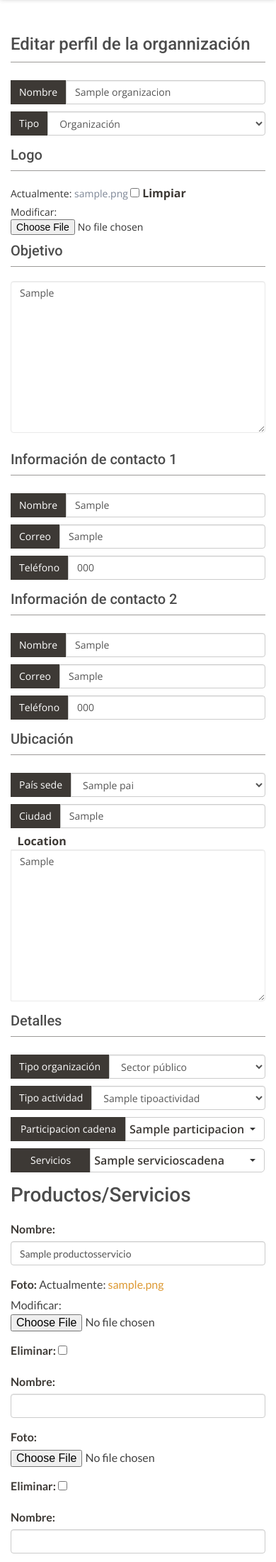
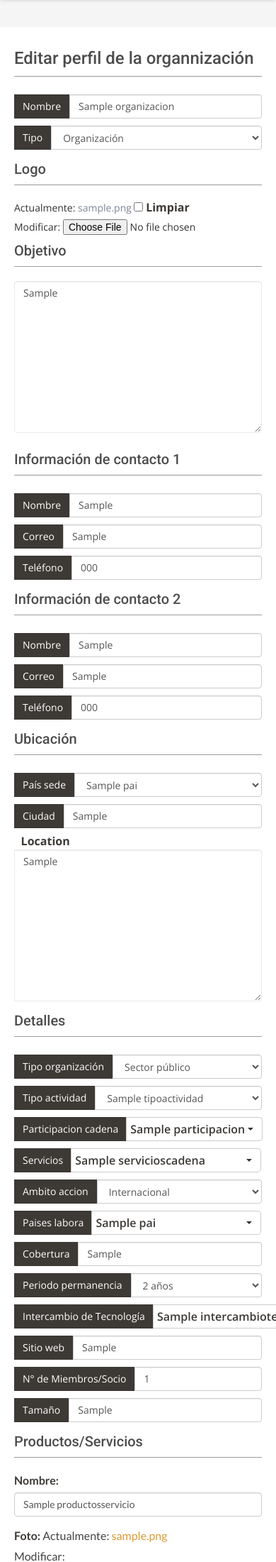
Before and after one commit to CARocha/cadenacacao, a Django app: a page that uses templates/editar_org.html in a window 390 px wide; the page is wider, and only the part inside the window is pictured. Shown: the part 68-2269 px from the top of that part at 71% size. Run offline with Django 3.2, Linux system fonts and the light colour scheme; a user stored in the database is signed in; tables that the repository leaves empty hold one stand-in row (values such as "Sample post"); parts of the project's set-up code (start-up, migrations or seed data) failed here and were passed over; some libraries are stand-ins or nearby versions; some web fonts are replaced.

Commit message:
terminando cadena cacao

```diff
--- a/static_media/css/style.styl
+++ b/static_media/css/style.styl
@@ -147,7 +147,7 @@ select#input
     input[type="text"]
         height 44px
 .bootstrap-select:not([class*=col-]):not([class*=form-control]):not(.input-group-btn)
-    width 100%
+    width 100% !important
 .bootstrap-select>.dropdown-toggle
     margin 0px
     padding 5px
@@ -162,6 +162,34 @@ select#input
     label
         font-size 16px
         color negro
+    input[type=file]
+        display inline-block
+.detalle-user
+    background-color white
+    padding 20px
+.reset-pass
+    ul
+        list-style square
+        padding-left 40px
+    ul.errorlist
+        list-style none
+        padding 0
+        color red
+        li
+            padding-left: 1.3em
+            &:before
+                content 'X'
+                font-weight bold
+                display inline-block
+                margin-left -1.3em
+                width 1em
+                font-size 17px
+.login-user
+    margin-bottom 40px
+    a
+        color colorlink
+.modal-footer .btn + .btn
+    margin-bottom 10px
 /*Detalle org*/
 .obj-org
     margin-bottom 10px
--- a/templates/editar_org.html
+++ b/templates/editar_org.html
@@ -4,7 +4,7 @@
     <link rel="stylesheet" href="/static/css/bootstrap-select.min.css">
 {% endblock extra_css %}
 {% block content %}
-<section class="section-white small-padding">
+<section class="section-grey small-padding">
 
         <!--begin container-->
         <div class="container detalle-user">
@@ -15,6 +15,7 @@
         			<h4 class="border-bottom-black">Editar perfil de la organnización</h4>
         			<form action="." method="POST" id="contact-form" class="contact form-edit-org" enctype="multipart/form-data">{% csrf_token %}
 						{{ form.media }}
+
 						<div class="row">
 					        <div class="col-xs-12 col-sm-6">
 					            <div class="input-group group-costum-2">
@@ -139,40 +140,96 @@
 					    	<div class="col-xs-12 col-sm-12">
 					    		<h5 class="border-bottom-black">Detalles</h5>
 					    	</div>
-					    	<div class="col-xs-12 col-sm-6">
+					    	<div class="col-xs-12 col-sm-6 col-md-4">
 					    		<div class="input-group group-costum-2">
 					                <span class="input-group-addon " id="sizing-addon2">Tipo organización</span>
 									{{ form.tipo_organizacion }}
 
 								</div>
 					    	</div>
-					    	<div class="col-xs-12 col-sm-6">
+					    	<div class="col-xs-12 col-sm-6 col-md-4">
 					    		<div class="input-group group-costum-2">
 					                <span class="input-group-addon " id="sizing-addon2">Tipo actividad</span>
 									{{ form.tipo_actividad }}
 
 								</div>
 					    	</div>
-					    	<div class="col-xs-12 col-sm-6">
+					    	<div class="col-xs-12 col-sm-6 col-md-4">
 					    		<div class="input-group group-costum-2">
 					                <span class="input-group-addon " id="sizing-addon2">Participacion cadena</span>
 									{{ form.participacion_cadena }}
 
 								</div>
 					    	</div>
-					    	<div class="col-xs-12 col-sm-6">
+					    	<div class="col-xs-12 col-sm-6 col-md-4">
 					    		<div class="input-group group-costum-2">
 					                <span class="input-group-addon " id="sizing-addon2">Servicios</span>
 									{{ form.servicios }}
 
 								</div>
 					    	</div>
+					    	<div class="col-xs-12 col-sm-6 col-md-4">
+					    		<div class="input-group group-costum-2">
+					                <span class="input-group-addon " id="sizing-addon2">Ambito accion</span>
+									{{ form.ambito_accion }}
+
+								</div>
+					    	</div>
+					    	<div class="col-xs-12 col-sm-6 col-md-4">
+					    		<div class="input-group group-costum-2">
+					                <span class="input-group-addon " id="sizing-addon2">Paises labora</span>
+									{{ form.paises_labora }}
+
+								</div>
+					    	</div>
+					    	<div class="col-xs-12 col-sm-6 col-md-4">
+					    		<div class="input-group group-costum-2">
+					                <span class="input-group-addon " id="sizing-addon2">Cobertura</span>
+									{{ form.cobertura }}
+
+								</div>
+					    	</div>
+					    	<div class="col-xs-12 col-sm-6 col-md-4">
+					    		<div class="input-group group-costum-2">
+					                <span class="input-group-addon " id="sizing-addon2">Periodo permanencia</span>
+									{{ form.periodo_permanencia }}
+
+								</div>
+					    	</div>
+					    	<div class="col-xs-12 col-sm-6 col-md-4">
+					    		<div class="input-group group-costum-2">
+					                <span class="input-group-addon " id="sizing-addon2">Intercambio de Tecnología</span>
+									{{ form.intercambio }}
+
+								</div>
+					    	</div>
+					    	<div class="col-xs-12 col-sm-6 col-md-4">
+					    		<div class="input-group group-costum-2">
+					                <span class="input-group-addon " id="sizing-addon2">Sitio web</span>
+									{{ form.sitio_web }}
+
+								</div>
+					    	</div>
+					    	<div class="col-xs-12 col-sm-6 col-md-4">
+					    		<div class="input-group group-costum-2">
+					                <span class="input-group-addon " id="sizing-addon2">N° de Miembros/Socio</span>
+									{{ form.miembros }}
+
+								</div>
+					    	</div>
+					    	<div class="col-xs-12 col-sm-6 col-md-4">
+					    		<div class="input-group group-costum-2">
+					                <span class="input-group-addon " id="sizing-addon2">Tamaño</span>
+									{{ form.tamano }}
+
+								</div>
+					    	</div>
 					    </div>
 
 
-						<h3>Productos/Servicios</h3>
+						<h5 class="border-bottom-black">Productos/Servicios</h5>
 						{{ formset.as_p }}
-						<input type="submit" name="Editar" value="Actualizar">
+						<input type="submit" name="Editar" class="contact-submit" value="Actualizar">
 					</form>
         		</div>
         	</div>
@@ -188,7 +245,7 @@
 <script src="/static/js/bootstrap-select.min.js"></script>
 
 <script type="text/javascript">
-    $('#id_participacion_cadena, #id_servicios').selectpicker({
+    $('#id_participacion_cadena, #id_servicios, #id_paises_labora,#id_intercambio').selectpicker({
       style: 'btn-default',
       size: 4,
       liveSearch: 'true',
@@ -199,8 +256,12 @@
 <script type="text/javascript">
 	$('input[type=text]').addClass( "form-control" );
 	$('input[type=email]').addClass( "form-control" );
+	$('input[type=url]').addClass( "form-control" );
+	$('input[type=number]').addClass( "form-control" );
 	$('select:not([multiple])').addClass( "form-control" );
 	$('textarea').addClass( "form-control" );
+	$('.bootstrap-select').addClass( "form-control" );
+
 
 
 </script>
--- a/templates/editar_user.html
+++ b/templates/editar_user.html
@@ -1,7 +1,7 @@
 {% extends "base.html" %}
 
 {% block content %}
-	<section class="section-white small-padding">
+	<section class="section-grey small-padding">
 
         <!--begin container-->
         <div class="container detalle-user">
--- a/templates/perfil_user.html
+++ b/templates/perfil_user.html
@@ -1,7 +1,7 @@
 {% extends "base.html" %}
 
 {% block content %}
-	<section class="section-white small-padding">
+	<section class="section-grey small-padding">
 
         <!--begin container-->
         <div class="container detalle-user">
--- a/templates/registration/password_reset_done.html
+++ b/templates/registration/password_reset_done.html
@@ -1,7 +1,7 @@
 {% extends 'base.html' %}
 
 {% block content %}
-	<section class="section-white small-padding">
+	<section class="section-grey small-padding">
 
         <!--begin container-->
         <div class="container detalle-user">
--- a/templates/registration/password_reset_form.html
+++ b/templates/registration/password_reset_form.html
@@ -1,7 +1,7 @@
 {% extends 'base.html' %}
 
 {% block content %}
-	<section class="section-white small-padding">
+	<section class="section-grey small-padding">
 
         <!--begin container-->
         <div class="container detalle-user">
```
Also changed, not shown: templates/registration/login.html (+26 -11 lines), templates/registration/password_reset_complete.html (+16 -3 lines), templates/registration/password_reset_confirm.html (+25 -3 lines), templates/registration/registration_form.html (+18 -3 lines), static_media/css/style.css.
